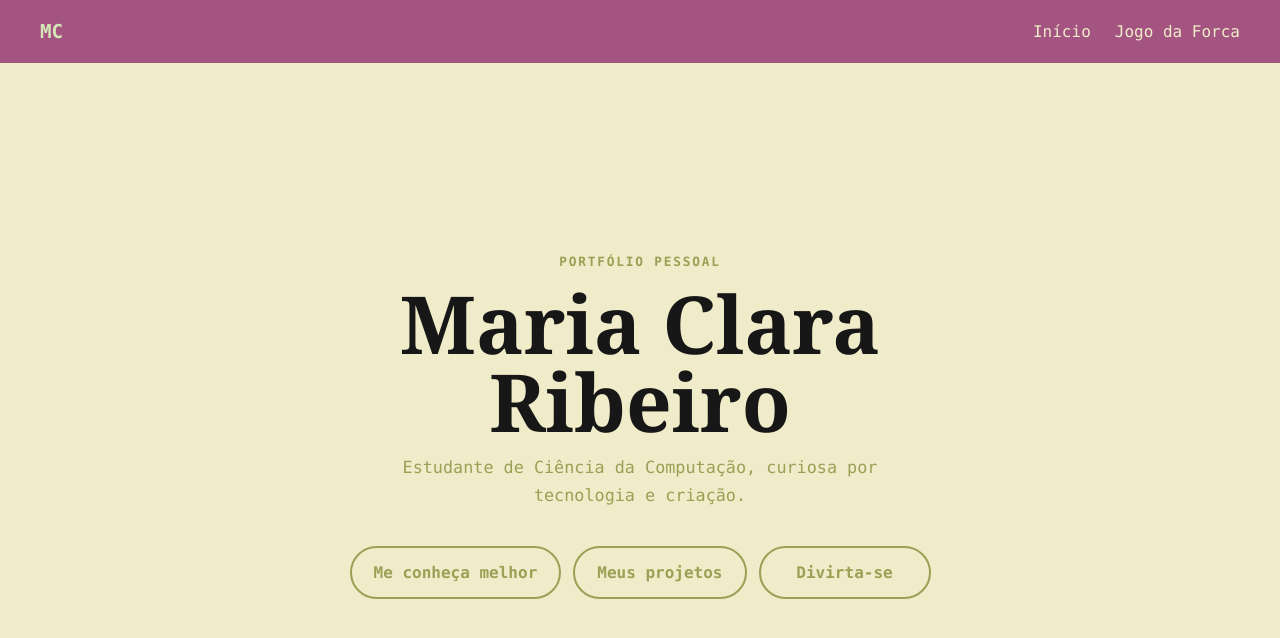
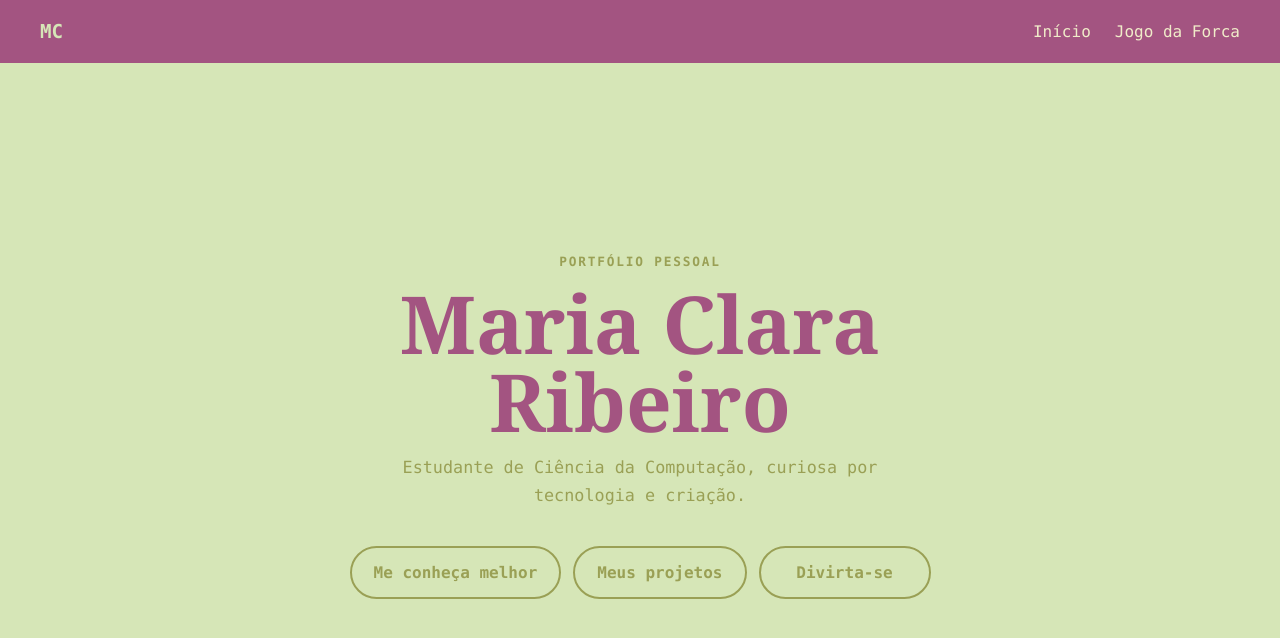
Before and after one commit to mclararn16/Curriculum, a Next.js app in the folder portifolio-01/: page / in a window 1280 px wide. Shown: the top 638 px of the page. Built offline with nearby package versions, Linux system fonts and the light colour scheme.

Commit message:
ajuste de cores

```diff
--- a/portifolio-01/app/globals.css
+++ b/portifolio-01/app/globals.css
@@ -1,6 +1,6 @@
 :root {
-  --background: #f0ecc9;
-  --foreground: #171717;
+  --background:  #d6e6b7;
+  --foreground:  #a35481;
 }
 
 @media (prefers-color-scheme: dark) {
```
